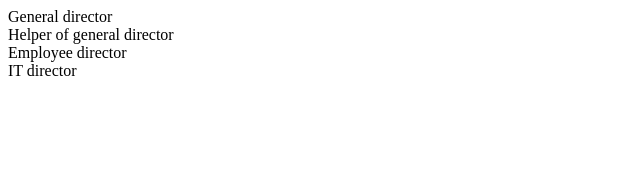
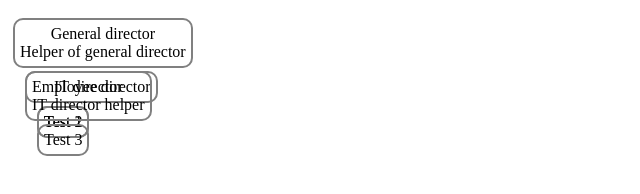
Before and after one commit to lghost/axes_test, a plain HTML site: page index.html in a window 1280 px wide. Shown: the whole page, without its empty margins (0-640 px from the left). Drawn offline with Linux system fonts and the light colour scheme.

Commit message:
Styling, padding

```diff
--- a/css/style.css
+++ b/css/style.css
@@ -1,7 +1,12 @@
-body: {
+body {
   text-align: center;
 }
 
-div.post: {
-  position: absolute;
+.post {
+  position: fixed;
+  /*background-color: Lightgray;*/
+  margin: 10px 5px;
+  border: 2px solid Gray;
+  border-radius: 10px;
+  padding: 5px 5px;
 }
--- a/js/viewModel.js
+++ b/js/viewModel.js
@@ -22,6 +22,30 @@ ko.applyBindings(new function () {
       name: 'IT director',
       helpers: ko.observableArray(),
       underPosts: ko.observableArray()
+    },
+
+    Test1: {
+      name: 'Test 1',
+      helpers: ko.observableArray(),
+      underPosts: ko.observableArray()
+    },
+
+    Test2: {
+      name: 'Test 2',
+      helpers: ko.observableArray(),
+      underPosts: ko.observableArray()
+    },
+
+    Test3: {
+      name: 'Test 3',
+      helpers: ko.observableArray(),
+      underPosts: ko.observableArray()
+    },
+
+    ITDirHelper: {
+      name: 'IT director helper',
+      helpers: ko.observableArray(),
+      underPosts: ko.observableArray()
     }
   };
 
@@ -34,4 +58,16 @@ ko.applyBindings(new function () {
     self.posts.ITDir
   ]);
 
+  self.posts.employeeDir.underPosts([
+    self.posts.Test1,
+    self.posts.Test2
+  ]);
+
+  self.posts.ITDir.underPosts([
+    self.posts.Test3
+  ]);
+
+  self.posts.ITDir.helpers([
+    self.posts.ITDirHelper
+  ]);
 });
```
